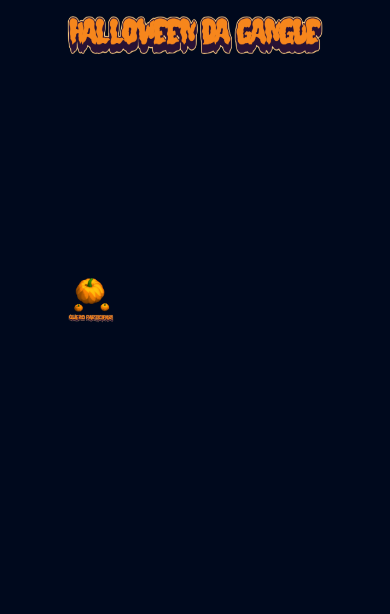
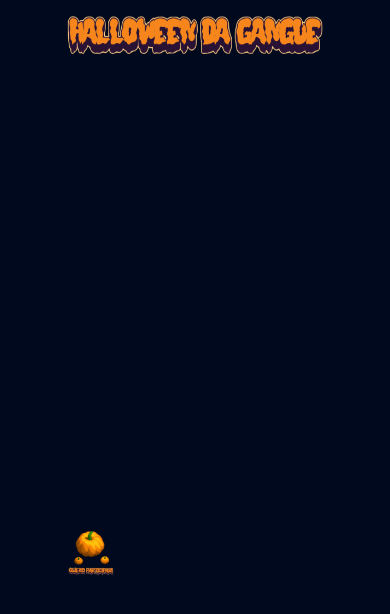
Before and after one commit to costa-sofia/halloween_da_gangue, a plain HTML site: page index.html in a window 390 px wide. Drawn offline with Linux system fonts and the light colour scheme; some packages are replaced by stand-ins of ours; a script that the page names is missing.

Commit message:
responsivity

```diff
--- a/style.css
+++ b/style.css
@@ -8,12 +8,12 @@ body{
     justify-content: center;
 }
 #viewer{
-    height: 30vh;
+    height: 50vh;
 }
 #pumpkin{
     position: fixed;
     z-index: 100;
-    top: 30vh;
+    top: 60vh;
 }
 #info{
     position: absolute;
```
